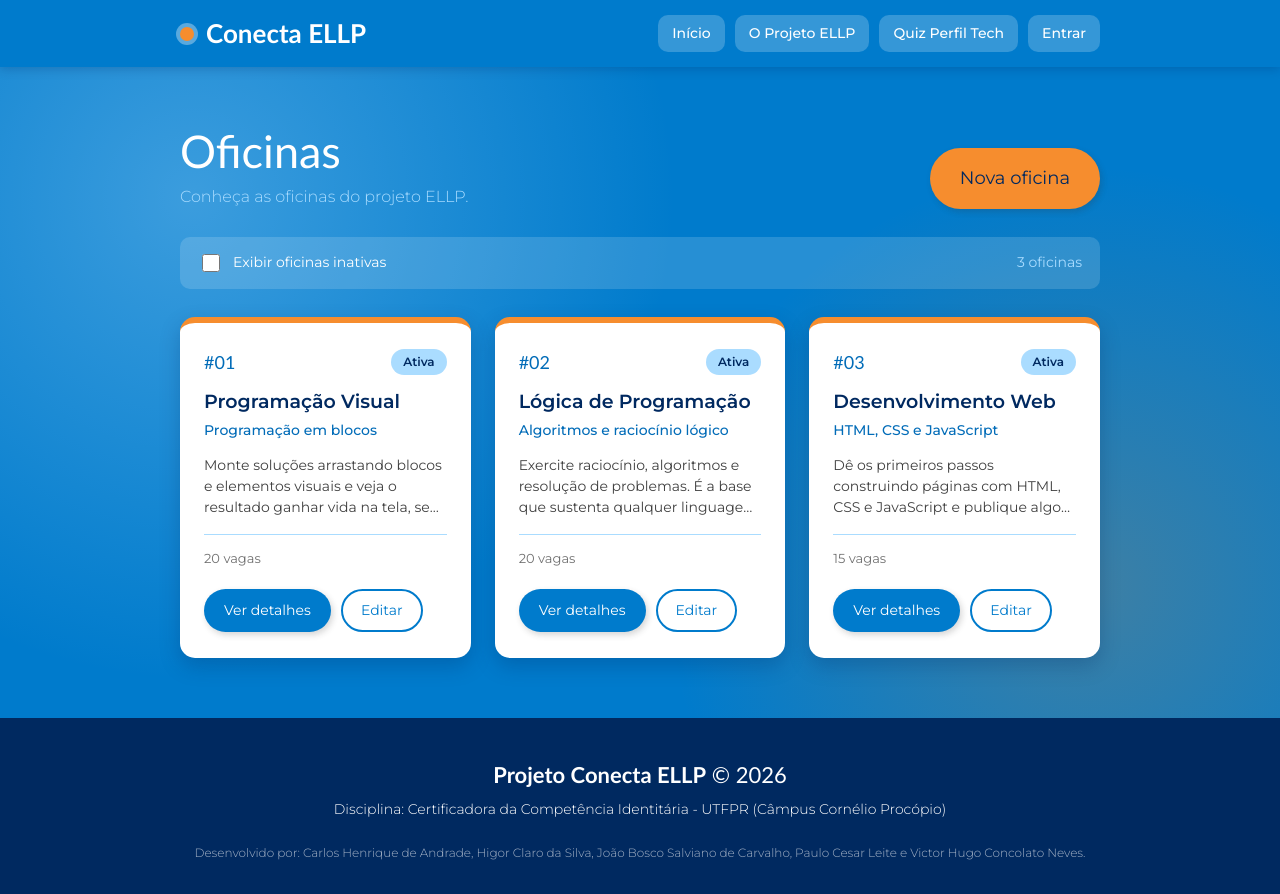
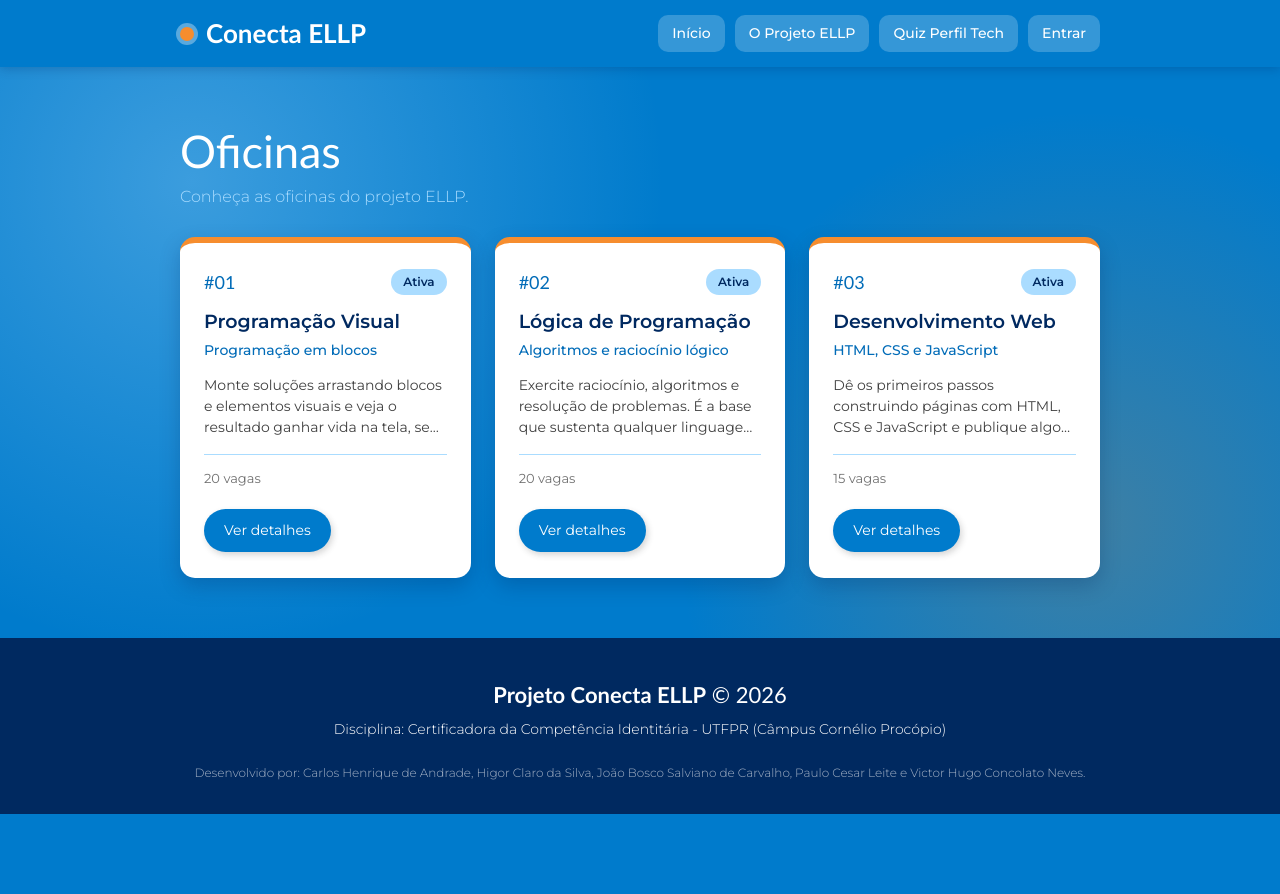
Before and after one commit to PaulinhoADS/conecta-ellp-utfpr, a React (Vite) app in the folder frontend/: page /oficinas in a window 1280 px wide. After the commit the page ends 814 px from the top, so only its background shows below. Built offline with nearby package versions, Linux system fonts and the light colour scheme; a web font is replaced by a local one.

Commit message:
feat: renderiza botões de criar e editar oficinas apenas se usuário é admin ou superadmin

```diff
--- a/frontend/src/pages/oficina/OficinaDetalhe.jsx
+++ b/frontend/src/pages/oficina/OficinaDetalhe.jsx
@@ -2,12 +2,15 @@ import { useEffect, useState } from "react";
 import { Link, useParams } from "react-router-dom";
 import { getOficinaById } from "../../services/oficinasService";
 import "./OficinaDetalhe.css";
+import { useAuth } from "../../contexts/AuthContext";
 
 const OficinaDetalhe = () => {
   const { id } = useParams();
   const [oficina, setOficina] = useState(null);
   const [carregando, setCarregando] = useState(true);
   const [erro, setErro] = useState("");
+  const { hasRole } = useAuth();
+  const permissao = hasRole("admin", "superadmin");
 
   useEffect(() => {
     let ativo = true;
@@ -103,12 +106,14 @@ const OficinaDetalhe = () => {
           <p className="oficina-detail__description">{oficina.descricao}</p>
 
           <div className="oficina-detail__actions">
+            {permissao && (
               <Link
                 to={`/oficinas/${oficina.id}/editar`}
                 className="btn-pill btn-pill--blue"
               >
                 Editar oficina
               </Link>
+            )}
             <Link to="/oficinas" className="btn-pill btn-pill--outline-dark">
               Voltar para a lista
             </Link>
--- a/frontend/src/pages/oficina/OficinasList.jsx
+++ b/frontend/src/pages/oficina/OficinasList.jsx
@@ -1,6 +1,7 @@
 import { useEffect, useState } from "react";
 import { Link } from "react-router-dom";
 import { getOficinas } from "../../services/oficinasService";
+import { useAuth } from "../../contexts/AuthContext";
 import "./OficinasList.css";
 
 const OficinasList = () => {
@@ -8,6 +9,8 @@ const OficinasList = () => {
   const [carregando, setCarregando] = useState(true);
   const [erro, setErro] = useState("");
   const [exibirInativas, setExibirInativas] = useState(false);
+  const { hasRole } = useAuth();
+  const permissao = hasRole(["admin", "superadmin"]);
 
   useEffect(() => {
     let ativo = true;
@@ -46,9 +49,11 @@ const OficinasList = () => {
               Conheça as oficinas do projeto ELLP.
             </p>
           </div>
+          {permissao && (
             <Link to="/oficinas/nova" className="btn-pill btn-pill--orange">
               Nova oficina
             </Link>
+          )}
         </div>
 
         {carregando && (
@@ -65,6 +70,7 @@ const OficinasList = () => {
 
         {!carregando && !erro && (
           <>
+            {permissao && (
               <div className="oficinas-toolbar">
                 <label className="oficinas-filter">
                   <input
@@ -83,6 +89,7 @@ const OficinasList = () => {
                   {oficinasVisiveis.length === 1 ? "oficina" : "oficinas"}
                 </span>
               </div>
+            )}
 
             {oficinasVisiveis.length === 0 ? (
               <div className="oficinas-empty">
@@ -135,12 +142,14 @@ const OficinasList = () => {
                       >
                         Ver detalhes
                       </Link>
+                      {permissao && (
                         <Link
                           to={`/oficinas/${oficina.id}/editar`}
                           className="btn-pill btn-pill--outline-dark btn-pill--small"
                         >
                           Editar
                         </Link>
+                      )}
                     </div>
                   </li>
                 ))}
```
Lines whose indentation alone changed are shown as unchanged.
